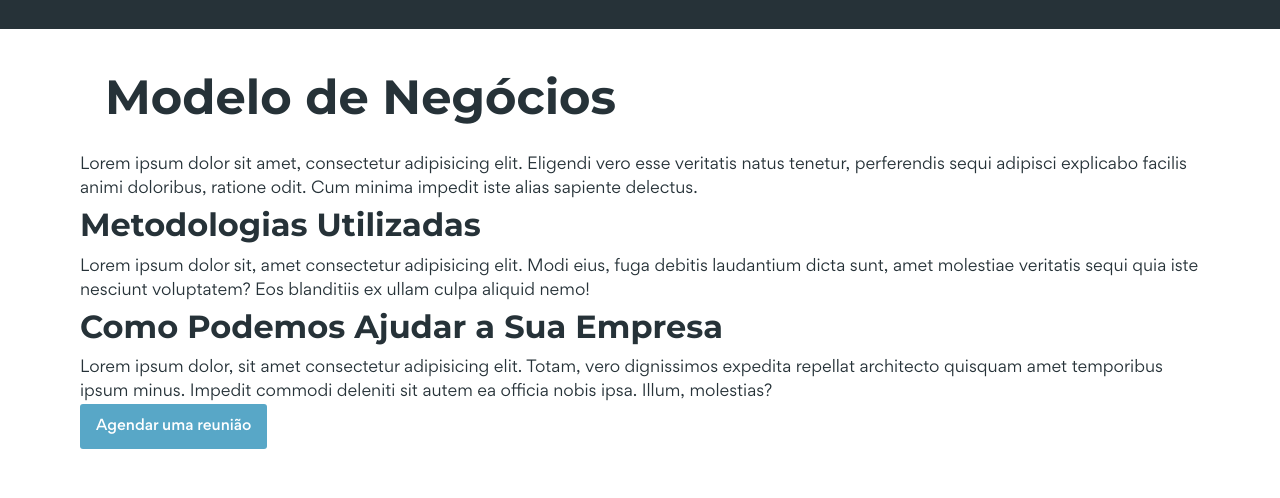
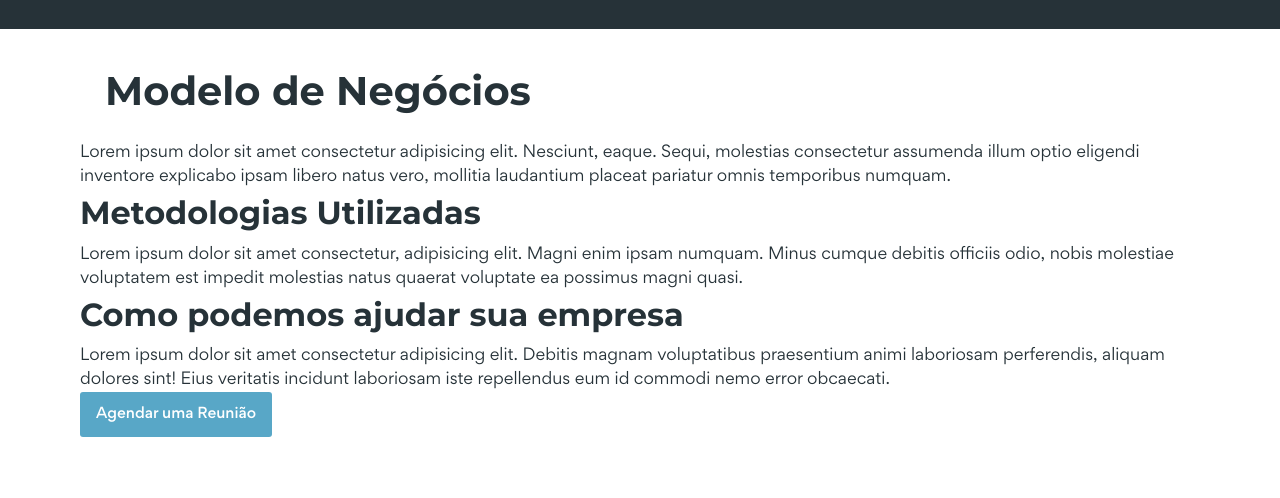
Before and after one commit to animoti/sitesAnimo, a website: page pages/modal_bussines.html in a window 1280 px wide. Shown: the part 92-590 px from the top of the page. Drawn offline with Linux system fonts and the light colour scheme; files whose address does not match are found by name.

Commit message:
page modelo marketing e plano de negocio feitos, alteraçao de 2.5rem no css e alteração no index ajeitou o href das pages faladas nessa mensagem

```diff
--- a/css/pages.css
+++ b/css/pages.css
@@ -10,6 +10,6 @@ h1 {
   color: var(--dark-dark-blue);
   font-family: "Montserrat";
   font-weight: bold;
-  font-size: 3rem;
+  font-size: 2.5rem;
   margin-bottom: 0.325rem;
 }
--- a/pages/modal_bussines.html
+++ b/pages/modal_bussines.html
@@ -36,11 +36,11 @@
   <header id="header">
     <div class="container">
       <div class=" logo-container">
-        <a href=""><img src="../assets/logo.svg" alt="Ânimo Consultoria"></a>
+        <a href="../index.html"><img src="../assets/logo.svg" alt="Ânimo Consultoria"></a>
       </div>
       <div class="menu-container">
         <ul class="menu">
-          <li><a href="#">Home</a></li>
+          <li><a href="../index.html">Home</a></li>
           <li class="services-trigger" onclick="Header.fullSizeDropdown()">
             <a>Serviços</a>
             <ul class="services-menu">
@@ -83,21 +83,21 @@
   <main>
     <section id="main-content">
       <div class="container">
+      <div class="info-container">
         <h1>Modelo de Negócios</h1>
-          <div class="text">
-            <p>Lorem ipsum dolor sit amet, consectetur adipisicing elit. Eligendi vero esse veritatis natus tenetur, perferendis sequi adipisci explicabo facilis animi doloribus, ratione odit. Cum minima impedit iste alias sapiente delectus.</p>
+        <p>Lorem ipsum dolor sit amet consectetur adipisicing elit. Nesciunt, eaque. Sequi, molestias consectetur assumenda illum optio eligendi inventore explicabo ipsam libero natus vero, mollitia laudantium placeat pariatur omnis temporibus numquam.</p>
       </div>
+      <div class="methodology-container">
         <h2>Metodologias Utilizadas</h2>
-          <div class="text">
-            <p>Lorem ipsum dolor sit, amet consectetur adipisicing elit. Modi eius, fuga debitis laudantium dicta sunt, amet molestiae veritatis sequi quia iste nesciunt voluptatem? Eos blanditiis ex ullam culpa aliquid nemo!</p>
+        <p>Lorem ipsum dolor sit amet consectetur, adipisicing elit. Magni enim ipsam numquam. Minus cumque debitis officiis odio, nobis molestiae voluptatem est impedit molestias natus quaerat voluptate ea possimus magni quasi.</p>
       </div>
-
-         <h2>Como Podemos Ajudar a Sua Empresa</h2>
-        <div class="text">
-          <p>Lorem ipsum dolor, sit amet consectetur adipisicing elit. Totam, vero dignissimos expedita repellat architecto quisquam amet temporibus ipsum minus. Impedit commodi deleniti sit autem ea officia nobis ipsa. Illum, molestias?</p>
+      <div class="help-container">
+        <h2>Como podemos ajudar sua empresa</h2>
+          <p>Lorem ipsum dolor sit amet consectetur adipisicing elit. Debitis magnam voluptatibus praesentium animi laboriosam perferendis, aliquam dolores sint! Eius veritatis incidunt laboriosam iste repellendus eum id commodi nemo error obcaecati.</p>
       </div>
       <div class="button">
-            <a href="#">Agendar uma reunião</a>
+        <a href="#">Agendar uma Reunião</a>
+      </div>
       </div>
         </div>
     </section>
```
Also changed, not shown: index.html (+2 -2 lines), pages/marketing_plane.html (+23 -3 lines). Lines whose indentation alone changed are shown as unchanged.
